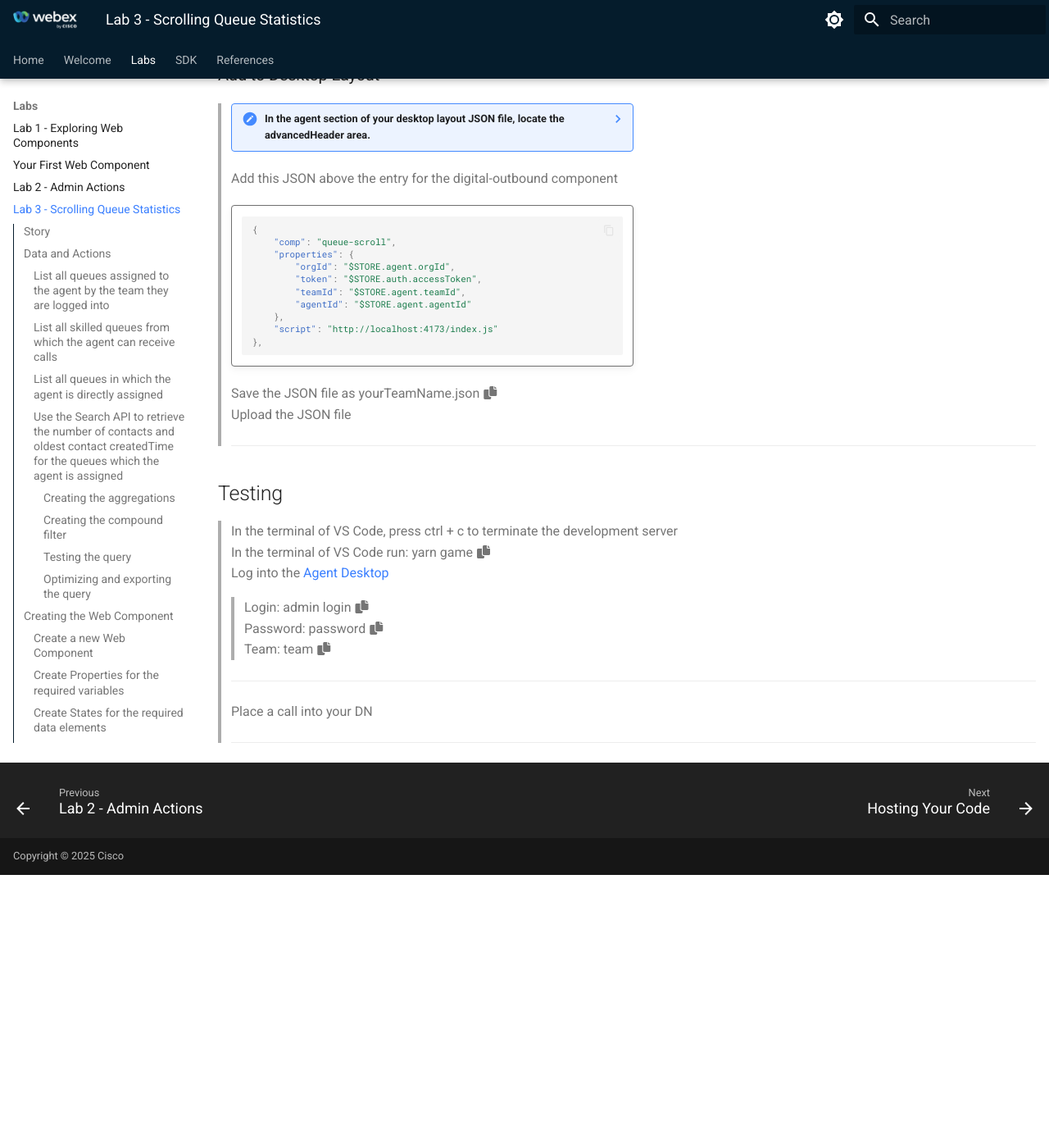
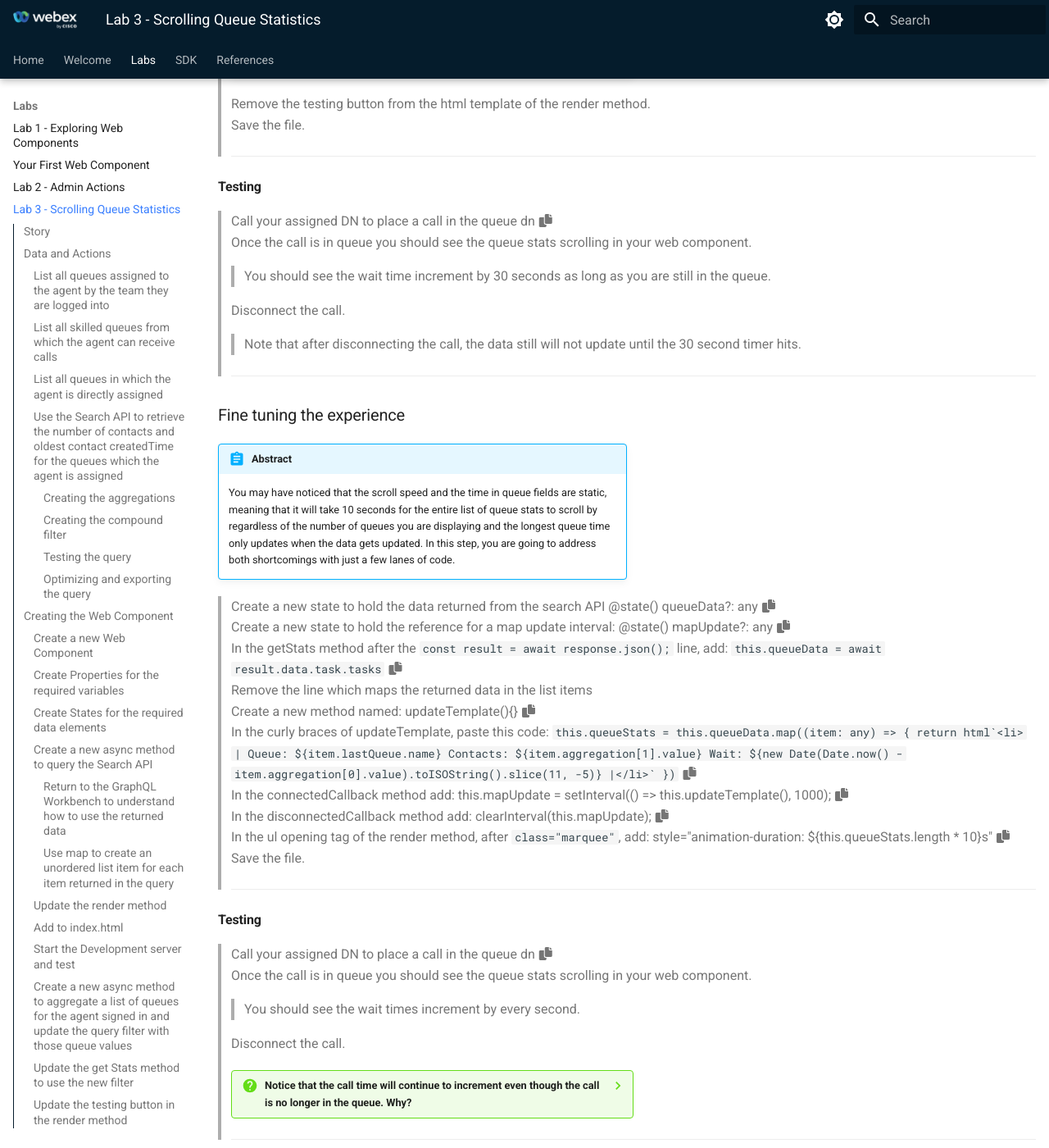
Before and after one commit to WebexCC-SA/LAB-3354, an MkDocs documentation site: the page built from docs/lab3_queueScroller.md, in a window 1280 px wide and 1400 px high, scrolled down 11051 px. Shown: the whole window at 82% size. Built offline with MkDocs 1.6.1 and Material for MkDocs 9.7.7, drawn with Linux system fonts in a browser that asks for light colours; before the commit the page ends 12118 px from its top, so only the background shows below that; some of the changed text lies outside the part shown.

Commit message:
updating lab 3

````diff
--- a/docs/lab3_queueScroller.md
+++ b/docs/lab3_queueScroller.md
@@ -245,6 +245,18 @@
 > Launch the [development server index page](http://localhost:5173/){:target="_blank"}
 >> You should see your web component in the browser
 >
+> Place a call to your inbound number <copy><w class="dn"></w></copy>
+> Press the test button on the widget after you hear hold music
+> > You should see two identical entries appear with the Queue Name, Number of Contacts, and longest wait time.
+> > There is a reason which there are 2 identical entries which will be discussed later in the lab.
+>
+> Press the test button again.
+> > The Longest Wait time should update.
+>
+> Disconnect the call.
+> Press the test button again.
+> > The queue information should disappear.
+>
 > ---
 
 
@@ -277,7 +289,7 @@
 
 > Wrap the try/catch section in a forEach method:
 > > On the line above the try, insert: <copy>`paths.forEach(async (path, i) => {`</copy>
-> > Below the closing curly brace of the catch. insert: <code>`})`</code>
+> > Below the closing curly brace of the catch. insert: <copy>`})`</copy>
 >
 > Change the URL in the fetch command to <copy>`` `https://api.wxcc-us1.cisco.com/organization/${this.orgId}${path}` ``</copy>
 > Change result to equal: <copy>response.json()</copy> instead of response.text()
@@ -296,9 +308,18 @@
     ![](assets/update_queueFilter.gif)
 > ---
 
-### Update the testing button in the render function
-> In the html template of teh render function:
-> > change the @click from this.getStats to <copy>this.getQueues</copy>
+### Update the testing button in the render method
+> In the html template of the render method:
+> > On the test button, change the @click from this.getStats to <copy>this.getQueues</copy>
+> ---
+
+#### Testing
+> Call your assigned DN to place a call in the queue <copy><w class="dn">dn</w></copy>
+> Once the call is in queue, press the testing button
+> > You should see two identical entries appear with the Queue Name, Number of Contacts, and longest wait time.
+>
+> Disconnect the call.
+>
 > ---
 
 ### Add CSS Styling
@@ -351,6 +372,9 @@
                 }
                 }
     ```
+>
+> Save the file
+>
 > ---
 
 #### Testing
@@ -358,7 +382,15 @@
 > Once the call is in queue, press the testing button
 > > You should see the queue stats scrolling in your web component.
 >
+> Hover over the scrolling queue information
+> > The scrolling should stop.
+> > Note that the time value is not incrementing.
+>
+> Disconnect the call
+>
 > ---
+
+
 ### Add auto load and refresh functionality
 !!! abstract w50
     - Instead of updating the widget data only when you push a button, you can execute your code automatically once the web component is loaded using the **connectedCallback** lifecycle.
@@ -381,8 +413,20 @@
         }
     ```
 
-> Remove the testing button
-> Save and test by placing a call into your DN.
+> Remove the testing button from the html template of the render method.
+> Save the file.
+>
+> ---
+
+
+#### Testing
+> Call your assigned DN to place a call in the queue <copy><w class="dn">dn</w></copy>
+> Once the call is in queue you should see the queue stats scrolling in your web component.
+> > You should see the wait time increment by 30 seconds as long as you are still in the queue.
+>
+> Disconnect the call.
+> > Note that after disconnecting the call, the data still will not update until the 30 second timer hits.
+>
 > ---
 
 
@@ -394,14 +438,23 @@
 > In the getStats method after the `const result = await response.json();` line, add: <copy>`this.queueData = await result.data.task.tasks`</copy>
 > Remove the line which maps the returned data in the list items
 > Create a new method named: <copy>updateTemplate(){}</copy>
-> In the curly braces of updateTemplate, paste this code: <copy>this.queueStats = this.queueData.map((item: any) => { return html`<li> | Queue: ${item.lastQueue.name} Contacts: ${item.aggregation[1].value} Wait: ${new Date(Date.now() - item.aggregation[0].value).toISOString().slice(11, -5)} |</li>` })</copy>
+> In the curly braces of updateTemplate, paste this code: <copy>``this.queueStats = this.queueData.map((item: any) => { return html`<li> | Queue: ${item.lastQueue.name} Contacts: ${item.aggregation[1].value} Wait: ${new Date(Date.now() - item.aggregation[0].value).toISOString().slice(11, -5)} |</li>` })``</copy>
 > In the connectedCallback method add: <copy>this.mapUpdate = setInterval(() => this.updateTemplate(), 1000);</copy>
 > In the disconnectedCallback method add: <copy>clearInterval(this.mapUpdate);</copy>
 > In the ul opening tag of the render method, after `class="marquee"`, add: <copy>style="animation-duration: ${this.queueStats.length * 10}s"</copy>
-> Save and test by placing a call into your DN.
+> Save the file.
 > ---
 
-
+#### Testing
+> Call your assigned DN to place a call in the queue <copy><w class="dn">dn</w></copy>
+> Once the call is in queue you should see the queue stats scrolling in your web component.
+> > You should see the wait times increment by every second.
+>
+> Disconnect the call.
+> ??? question w50 "Notice that the call time will continue to increment even though the call is no longer in the queue.  Why?"
+    The data is only updating every 30 seconds, but the UI is updating every second.
+>
+> ---
 
 
 ### Add to Desktop Layout
@@ -426,7 +479,7 @@
 > Upload the JSON file
 > ---
 
-## Testing
+#### Testing
 > In the terminal of VS Code, press ctrl + c to terminate the development server
 > In the terminal of VS Code run: <copy>yarn game</copy>
 > Log into the [Agent Desktop](https://desktop.wxcc-us1.cisco.com/){:target="_blank"}
@@ -435,6 +488,8 @@
 > > Password: <copy><w class="PW">password</w></copy>
 > > Team: <copy><w class="Team">team</w></copy>
 > ---
-> Place a call into your DN
+> Call your assigned DN to place a call in the queue <copy><w class="dn">dn</w></copy>
+>
+> Run the tests you think will test the functionality.
 >
 > ---
````
Also changed, not shown: other parts of docs/lab3_queueScroller.md (+1 -1 lines).
